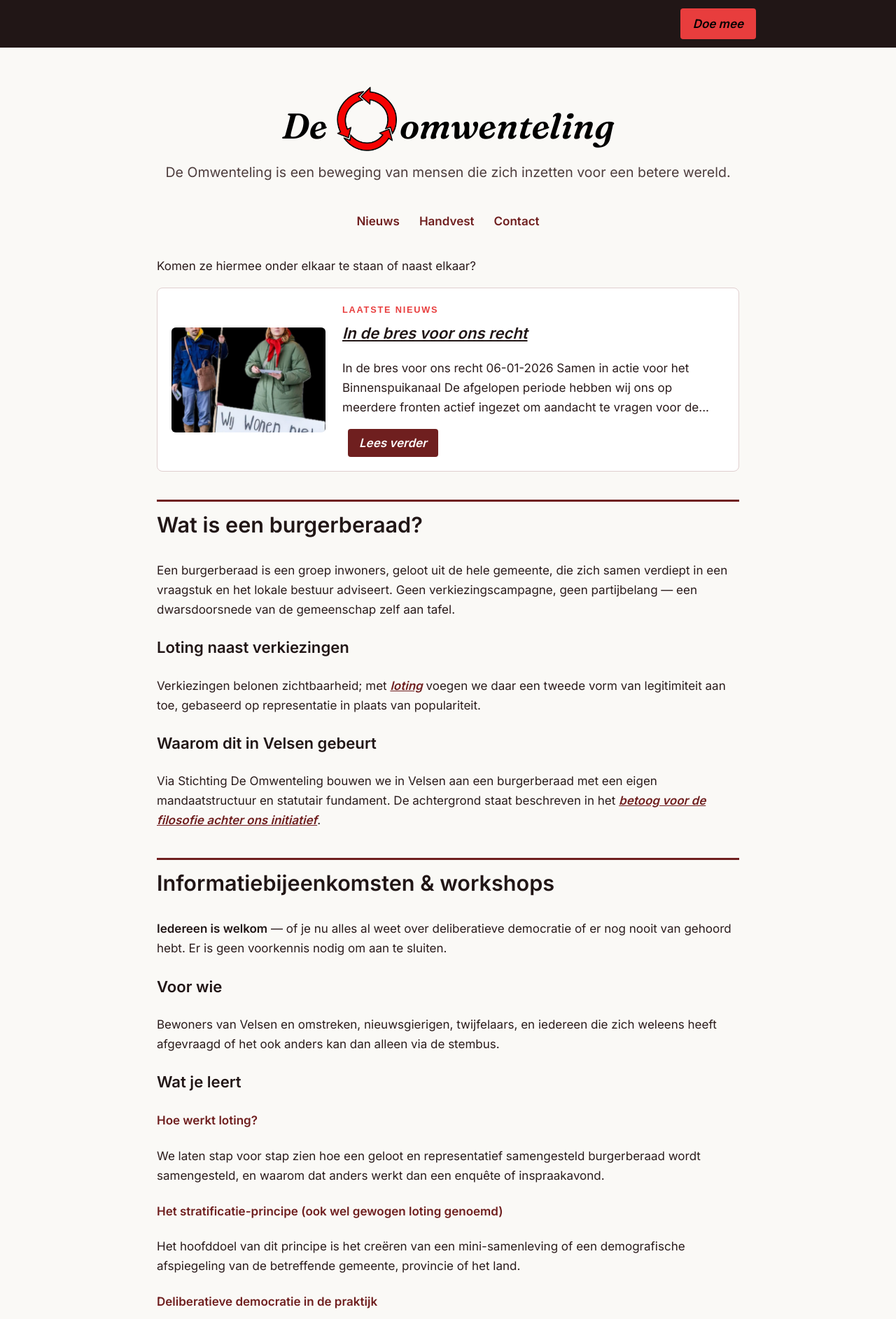
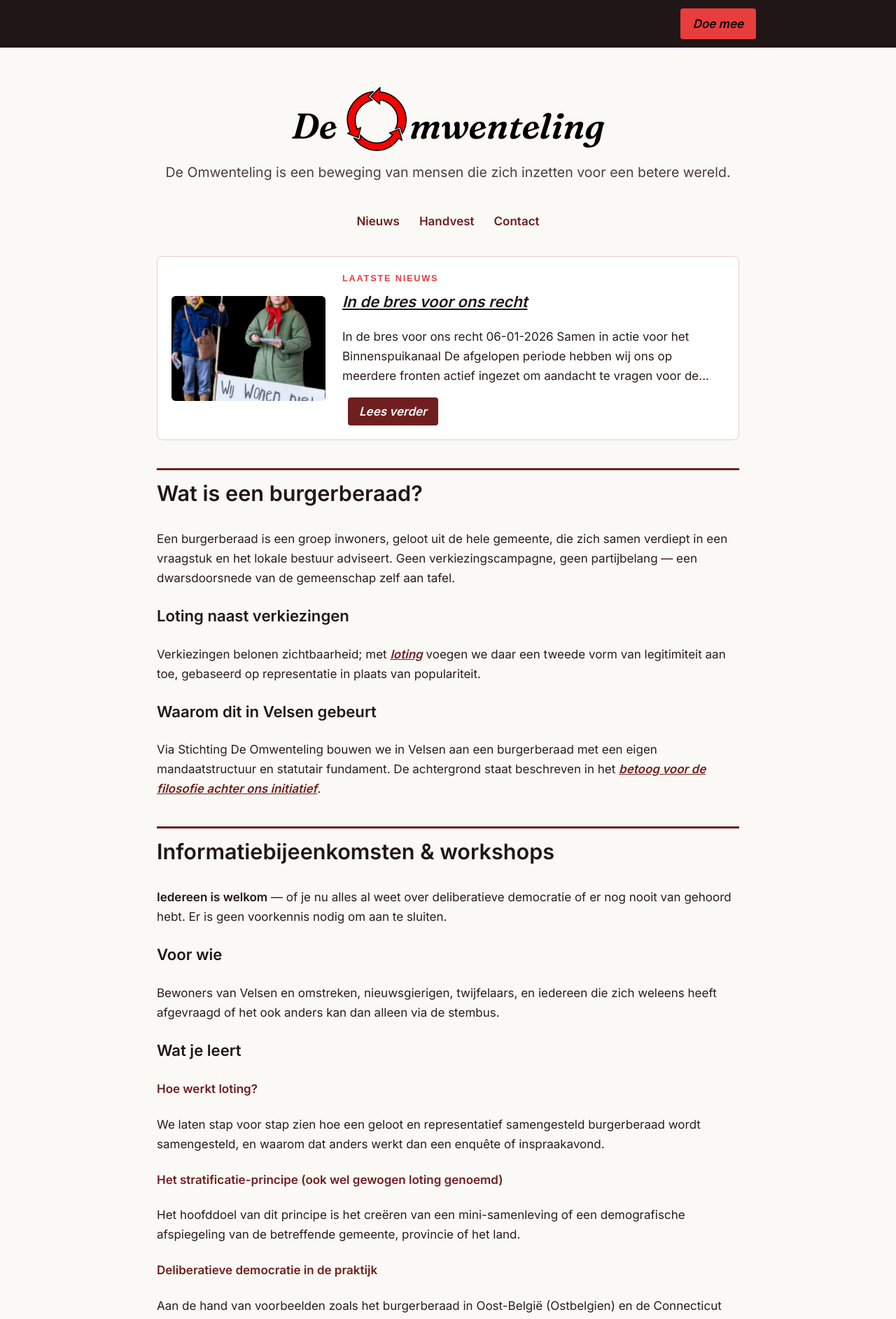
Before and after one commit to Klikblitser/Omwenteling, a Jekyll site: the page built from index.md, in a window 1280 px wide. Shown: the top 1885 px of the page at 70% size. Built offline with Jekyll 4.4.1, drawn with Linux system fonts in a browser that asks for light colours.

Commit message:
Titel past altijd op één regel; logo vervangt de o

```diff
--- a/_layouts/default.html
+++ b/_layouts/default.html
@@ -27,7 +27,7 @@
     <h1 class="title" aria-label="{{ site.title }}">De <img
         src="{{ '/assets/images/logo-o.png' | relative_url }}"
         alt="" aria-hidden="true" class="title-o"
-        width="162" height="160">omwenteling</h1>
+        width="162" height="160">mwenteling</h1>
     <p class="tagline">{{ site.description | default: site.github.project_tagline }}</p>
   </header>
 
--- a/assets/css/style.scss
+++ b/assets/css/style.scss
@@ -75,6 +75,10 @@
   margin: 0 auto;
   padding: 3.5rem 1.5rem 2.5rem;
   text-align: center;
+  /* Maakt de header een query-container, zodat de titel hieronder in
+     cqi (1% van de inhoudsbreedte) kan schalen. Padding en max-width
+     zitten daar automatisch in verrekend, anders dan bij vw. */
+  container-type: inline-size;
 }
 
 header .title {
@@ -82,7 +86,14 @@
   font-family: 'Fraunces', Georgia, serif;
   font-style: italic;
   font-weight: 600;
+  /* De titel is gemeten 8,81x zo breed als de fontgrootte; bij 11cqi
+     vult hij dus 97% van de header en past hij altijd op een regel.
+     De eerste regel is de terugval voor browsers zonder cqi-steun.
+     De interpolatie houdt Sass ervan af min() zelf uit te rekenen
+     (em en cqi zijn voor Sass onverenigbare eenheden). */
   font-size: 3em;
+  font-size: #{"min(3em, 11cqi)"};
+  white-space: nowrap;
   color: #000000;
   display: inline-block;
   cursor: pointer;
@@ -213,7 +224,10 @@
 }
 
 @media only screen and (max-width: 600px) {
-  header .title { font-size: 2.2em; }
+  /* Smallere zijmarge op telefoons: de titel schaalt mee met de
+     inhoudsbreedte, dus minder padding = een grotere titel. De oude
+     vaste 2.2em is vervallen; min() regelt het nu zelf. */
+  header { padding: 2.5rem 1rem 2rem; }
   .ribbon-inner { flex-direction: column; align-items: flex-start; }
 }
 
--- a/index.md
+++ b/index.md
@@ -9,7 +9,6 @@
   </nav>
   {% endif %}
 
-Komen ze hiermee onder elkaar te staan of naast elkaar?
 {% if site.posts.size > 0 %}
 {% assign laatste = site.posts.first %}
 {% assign laatste_afbeelding = laatste.image | default: laatste.thumbnail %}
```
